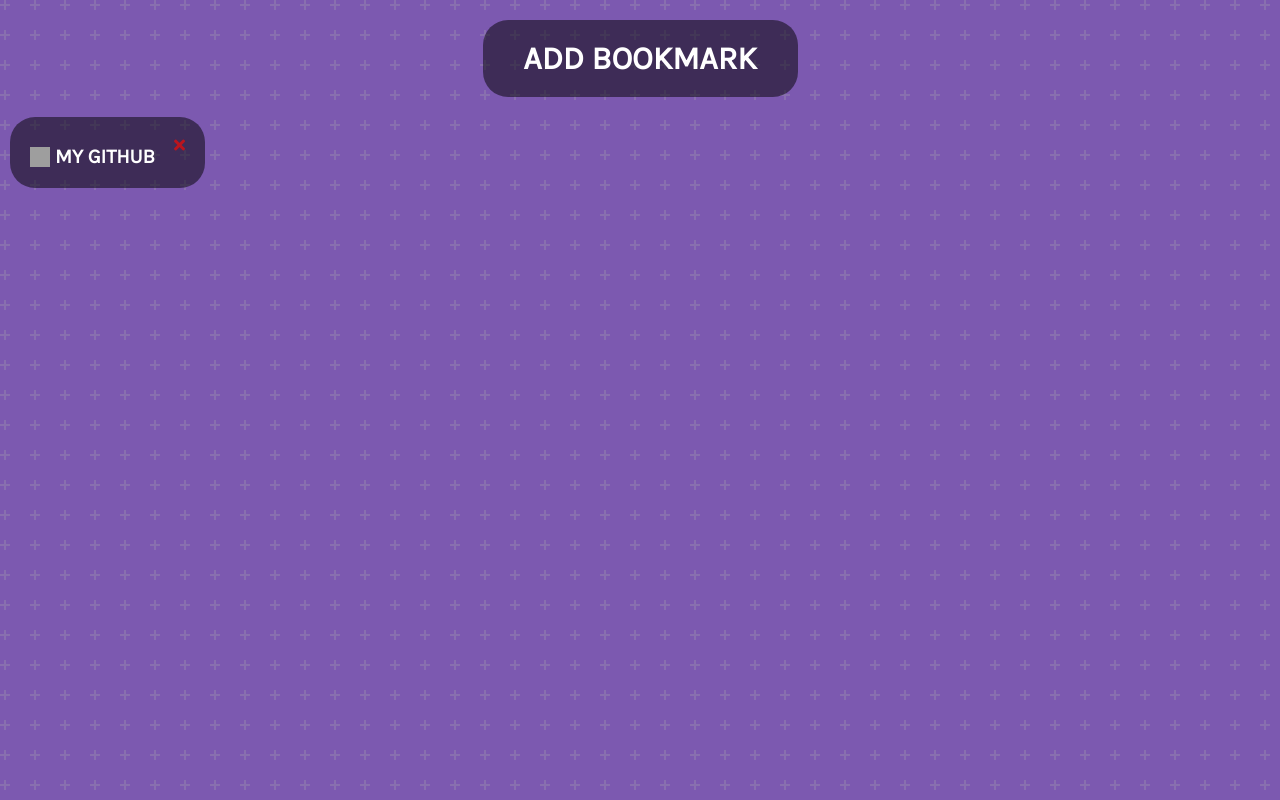
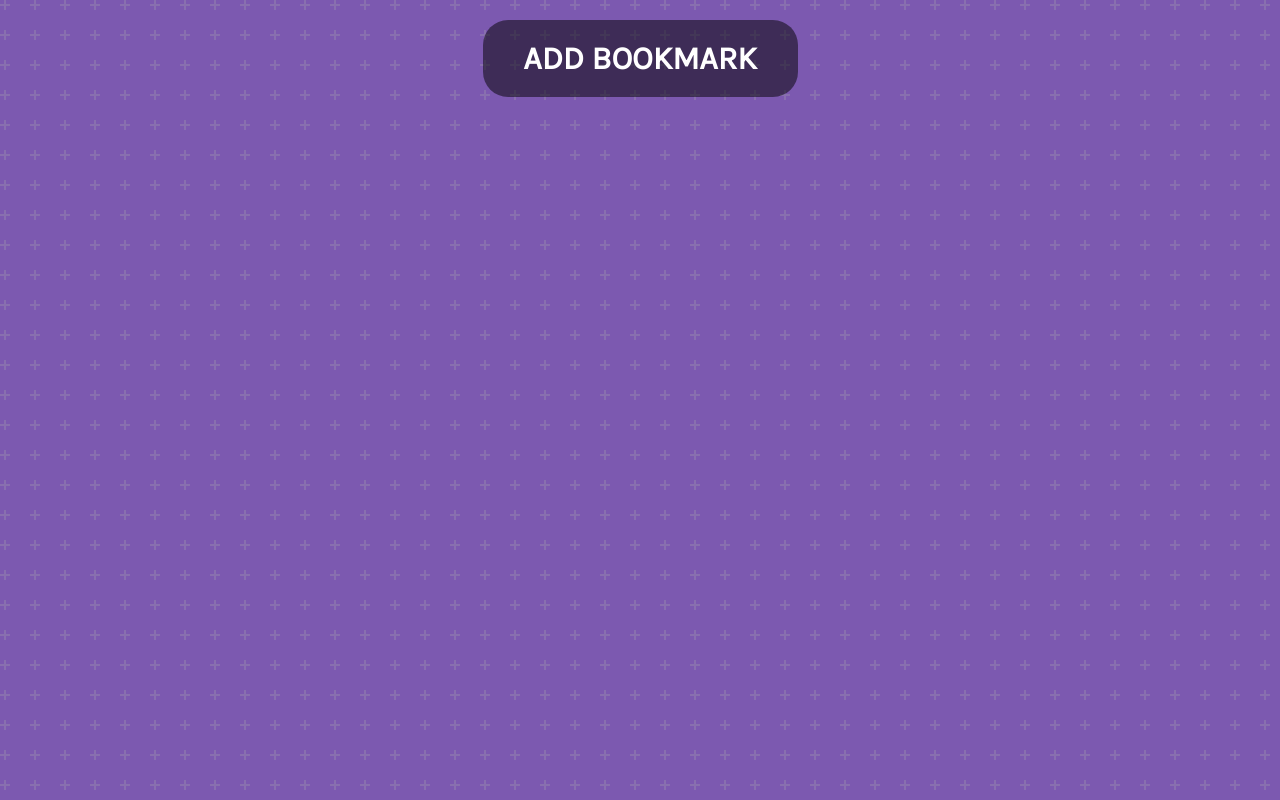
Before and after one commit to bolattt/book-keeper, a plain HTML site: page index.html in a window 1280 px wide. Both pictures are taken after a click on the icon "Delete Bookmark". Drawn offline with Linux system fonts and the light colour scheme; grey boxes are pictures that could not be loaded.

Commit message:
finished with data in array type

```diff
--- a/script.js
+++ b/script.js
@@ -47,6 +47,8 @@ function validate(nameValue, urlValue) {
 
 // Build bookmarks DOM
 function buildBookmarks() {
+  // Remove all bookmark elements
+  bookmarksContainer.textContent = "";
   // Build Items
   bookmarks.forEach((bookmark) => {
     const { name, url } = bookmark;
@@ -65,7 +67,7 @@ function buildBookmarks() {
     const favicon = document.createElement("img");
     favicon.setAttribute(
       "src",
-      "https://github.com/bolattt/joke-teller/blob/main/fav.png?raw=true"
+      `https://s2.googleusercontent.com/s2/favicons?domain=${url}`
     );
     favicon.setAttribute("alt", "Favicon");
     // Link
@@ -99,6 +101,19 @@ function fetchBookmarks() {
   buildBookmarks();
 }
 
+// Delete Bookmark
+function deleteBookmark(url) {
+  bookmarks.forEach((bookmark, i) => {
+    if (bookmark.url === url) {
+      bookmarks.splice(i, 1);
+    }
+  });
+
+  // Update bookmarks array in localStorage, re-populateDOm
+  localStorage.setItem("bookmarks", JSON.stringify(bookmarks));
+  fetchBookmarks();
+}
+
 // Handle Data from Form
 function storeBookmark(e) {
   e.preventDefault();
--- a/style.css
+++ b/style.css
@@ -46,6 +46,7 @@ h1:hover {
   border-radius: var(--border-radius);
   padding: 20px;
   margin: 10px;
+  width: 130px;
 }
 
 .item:hover {
@@ -70,8 +71,8 @@ a:active {
 }
 
 .name {
-  margin-top: 8px;
-  margin-right: 30px;
+  margin-top: auto;
+  margin-right: 40px;
 }
 
 .name img {
@@ -196,4 +197,7 @@ button:focus {
   .container {
     flex-direction: column;
   }
+  .item {
+    width: unset;
+  }
 }
```
